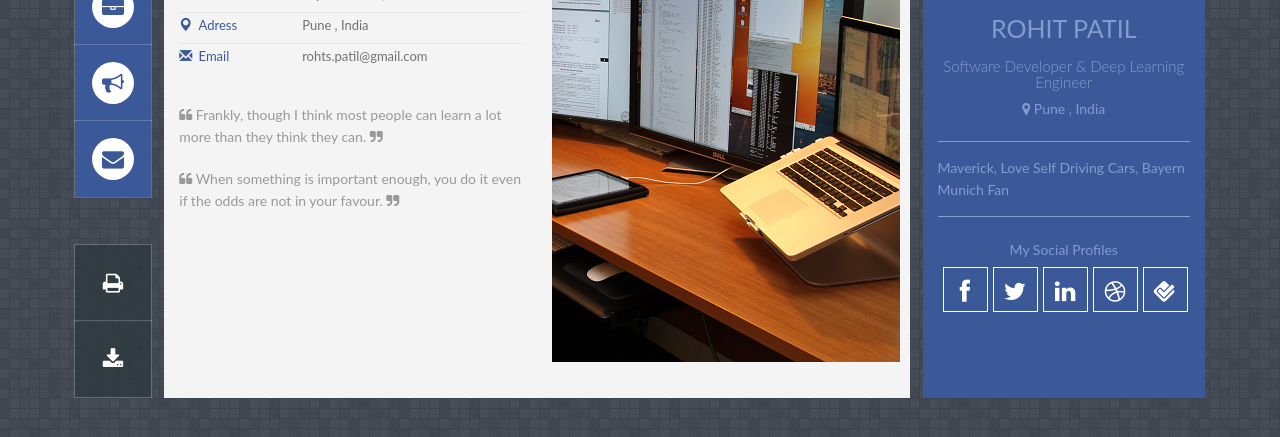
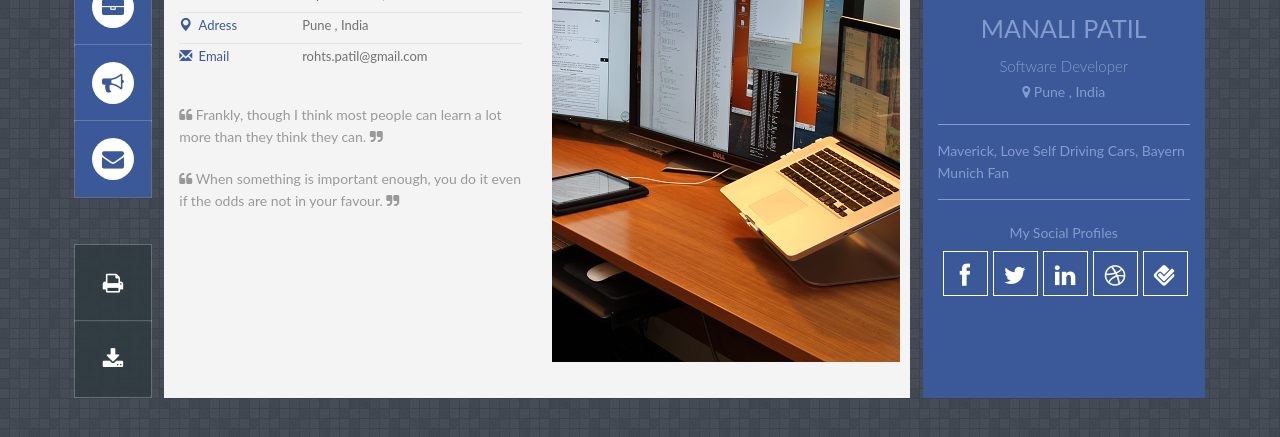
Before and after one commit to manalips30/CV, a Jekyll site: the page built from index.html, in a window 1280 px wide, cut to the strip 342-779 px from the top of the page. Built offline with Jekyll 4.4.1, drawn with Linux system fonts in a browser that asks for light colours; some web fonts are replaced.

Commit message:
Update _config.yml

```diff
--- a/_config.yml
+++ b/_config.yml
@@ -6,8 +6,8 @@ baseurl: '/CV' #change it according to your repository name
 
 
 # Profile information
-yourname: Rohit Patil  ## put your name
-title: 'Software Developer &amp; Deep Learning Engineer'  ## your title
+yourname: Manali Patil  ## put your name
+title: 'Software Developer'  ## your title
 location: Pune , India
 
 
```
